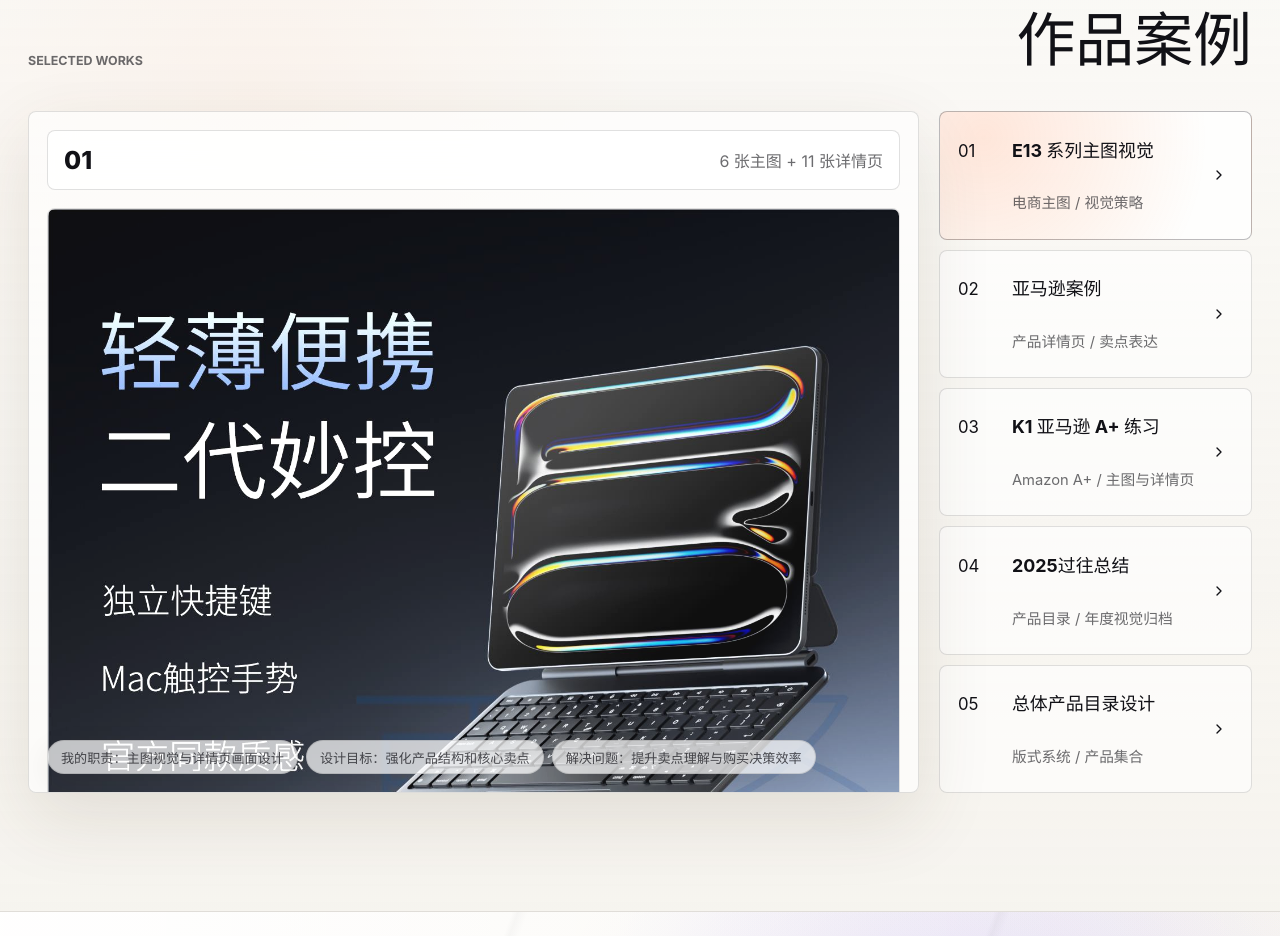
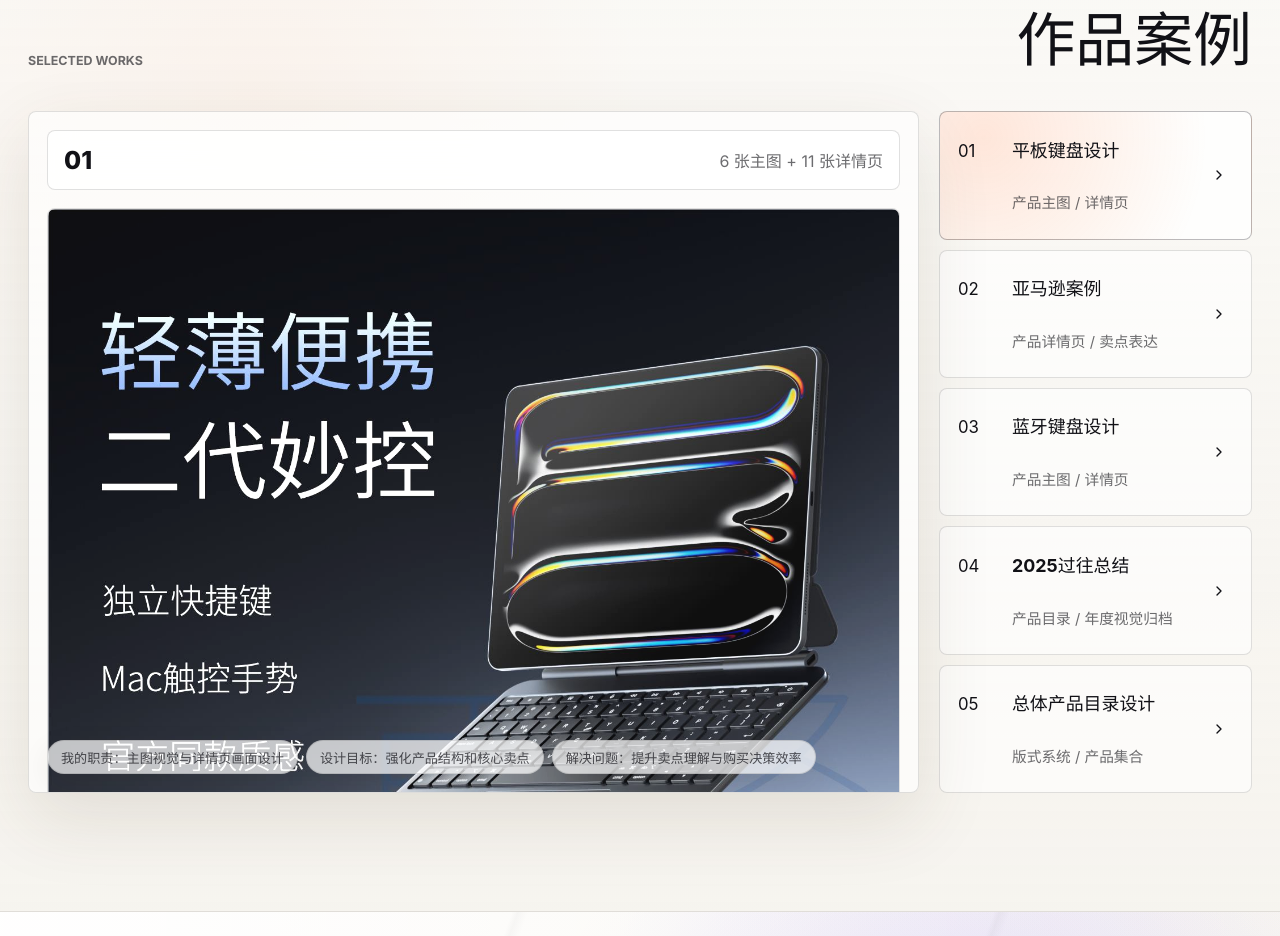
Before and after one commit to kennyswang04-beep/kennysDesign, a React (Vite) app: page / in a window 1280 px wide. Shown: the part 2280-3216 px from the top of the page. Built offline with nearby package versions, Linux system fonts and the light colour scheme.

Commit message:
Rename keyboard case studies

```diff
--- a/src/main.jsx
+++ b/src/main.jsx
@@ -28,8 +28,8 @@ const asset = (path) => `${import.meta.env.BASE_URL}${path.replace(/^\//, "")}`;
 
 const cases = [
   {
-    title: "E13 系列主图视觉",
-    type: "电商主图 / 视觉策略",
+    title: "平板键盘设计",
+    type: "产品主图 / 详情页",
     image: asset("/portfolio/optimized/e13/main/01.jpg"),
     meta: "6 张主图 + 11 张详情页",
     accent: "01",
@@ -64,8 +64,8 @@ const cases = [
     ]
   },
   {
-    title: "K1 亚马逊 A+ 练习",
-    type: "Amazon A+ / 主图与详情页",
+    title: "蓝牙键盘设计",
+    type: "产品主图 / 详情页",
     image: asset("/portfolio/optimized/k1/main/01.jpg"),
     meta: "5 张主图 + 9 张详情页",
     accent: "03",
```
